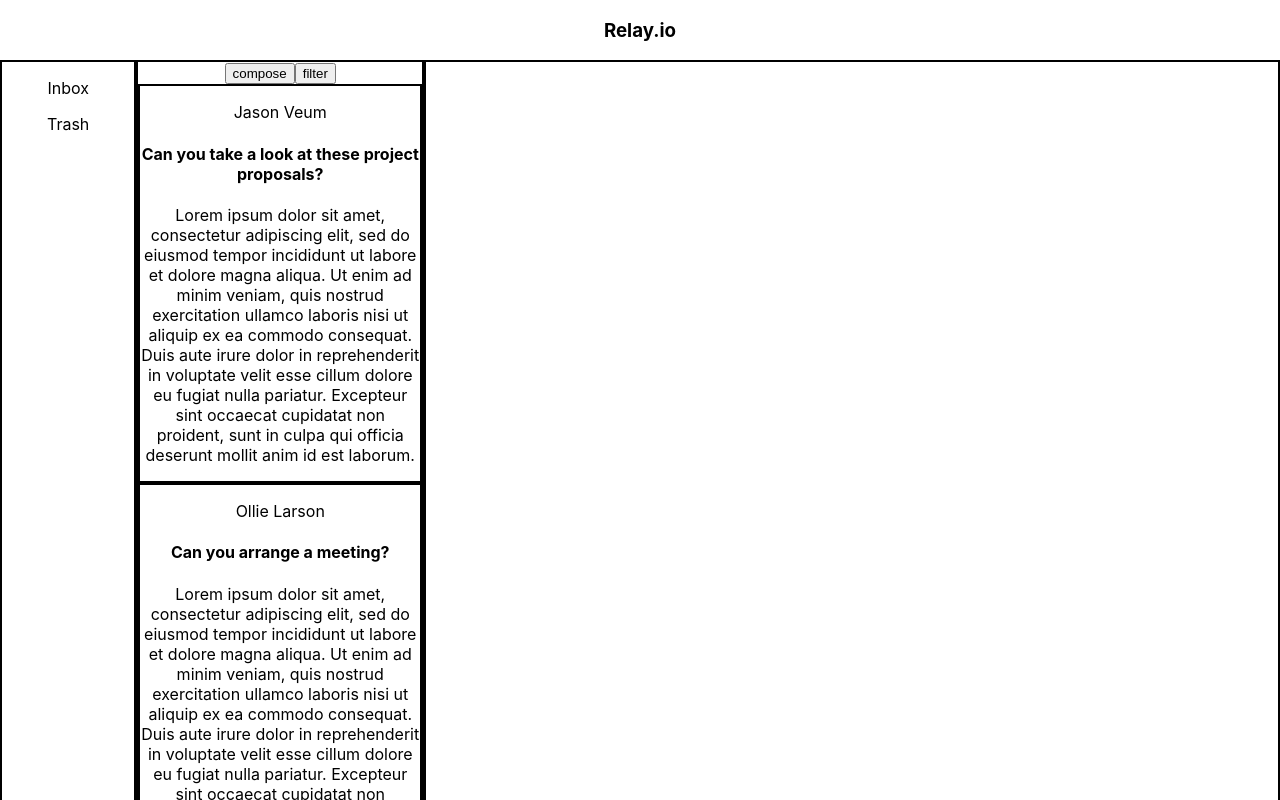
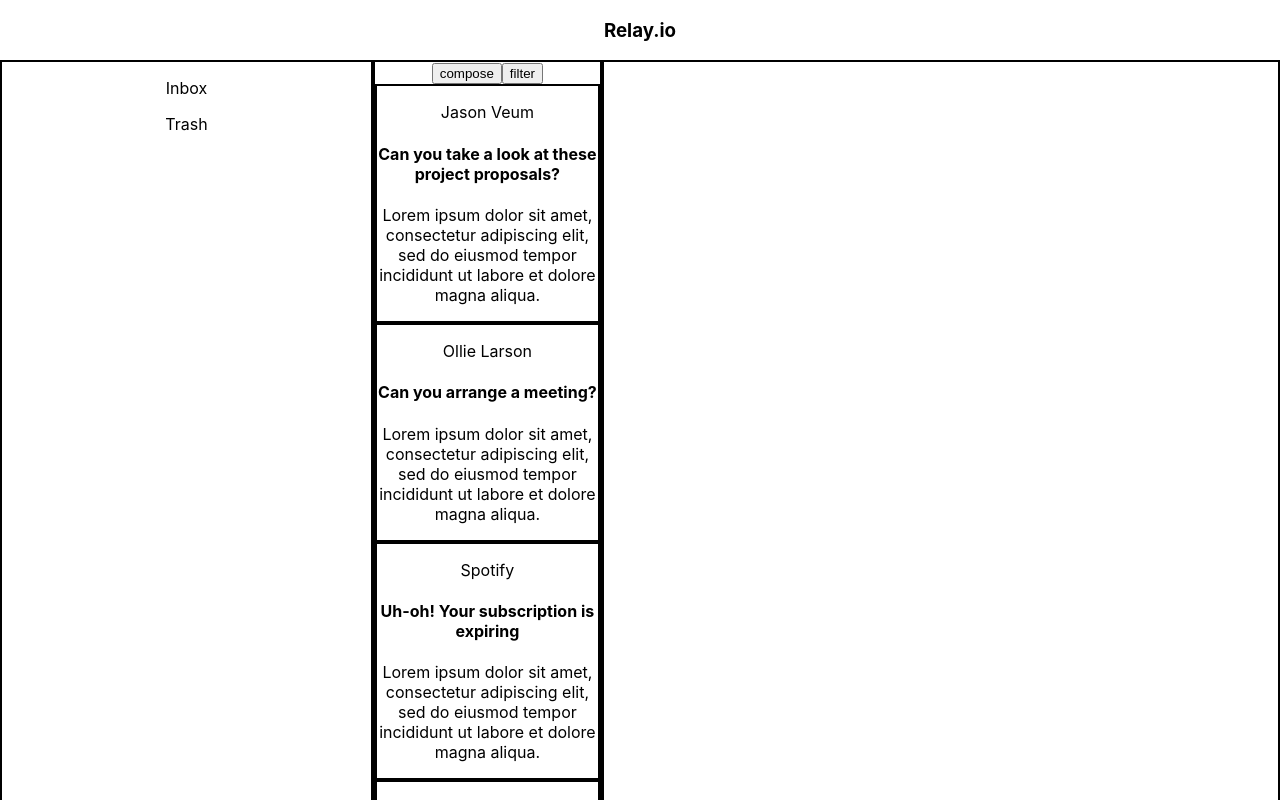
Before and after one commit to BrandonThey/react-email, a React (Create React App) app: page / in a window 1280 px wide. Shown: the top 800 px of the page. Built offline with nearby package versions, Linux system fonts and the light colour scheme.

Commit message:
Added trimming to preview

```diff
--- a/src/components/EmailPreviewCard/EmailPreviewCard.jsx
+++ b/src/components/EmailPreviewCard/EmailPreviewCard.jsx
@@ -3,11 +3,20 @@
 const EmailPreviewCard = (props) => {
 
     const {userName, header, content, setChosenEmailIndex, index} = props;
+
+    //finding the ending of the nearest sentence to 100 characters
+    const lastSentenceIndex = content?.indexOf(".", 100) + 1;
+
+    let trimmedContent = content;
+    if(lastSentenceIndex > 100){
+        trimmedContent = content?.substring(0, lastSentenceIndex);
+    }
+
     return(
             <section onClick={() => {setChosenEmailIndex(index)}} className="emailcard">
                 <p className="userName">{userName}</p>
                 <h4 className="Header">{header}</h4>
-                <p className="content">{content}</p>
+                <p className="content">{trimmedContent}</p>
             </section>
     )
 }
```
